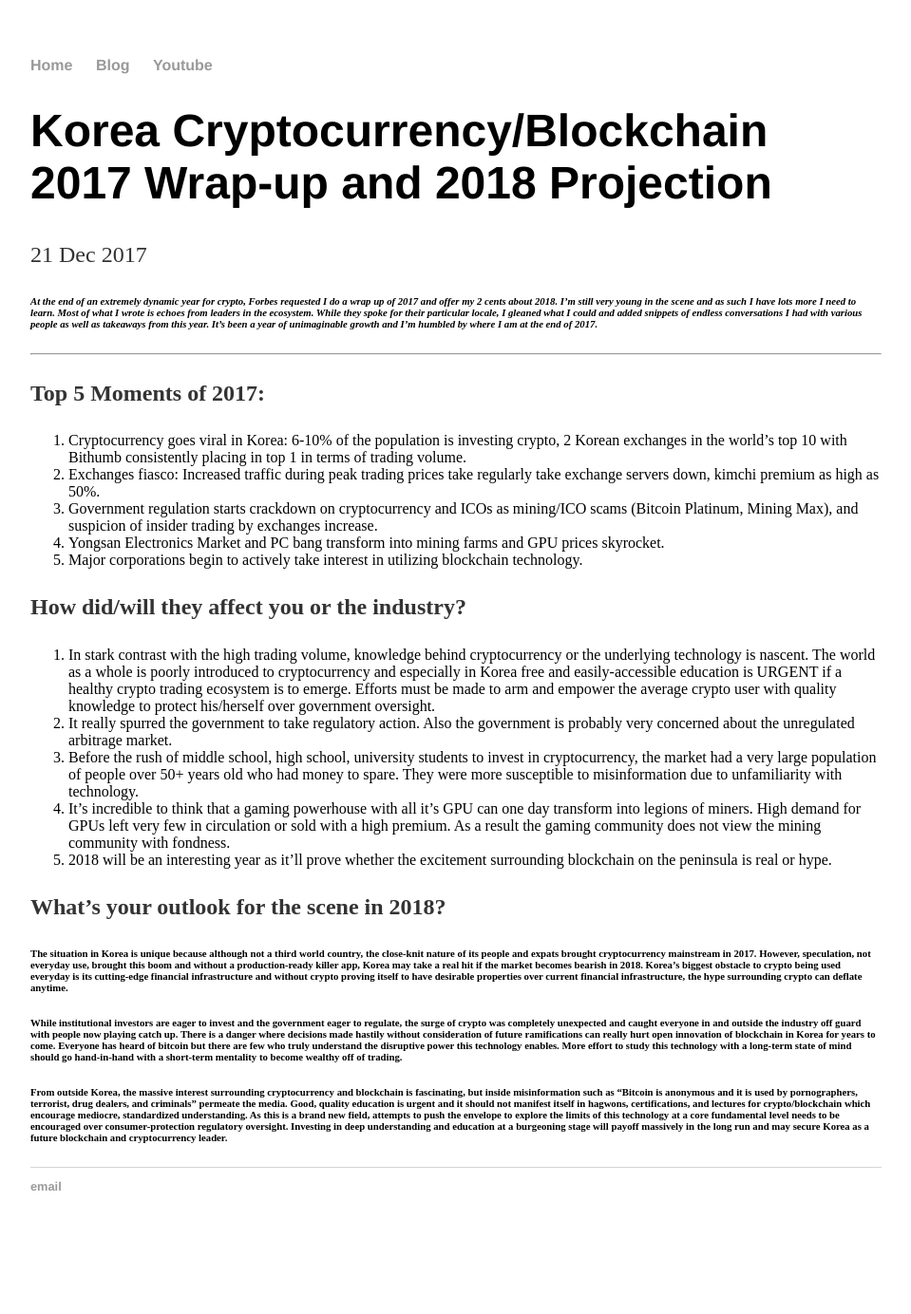
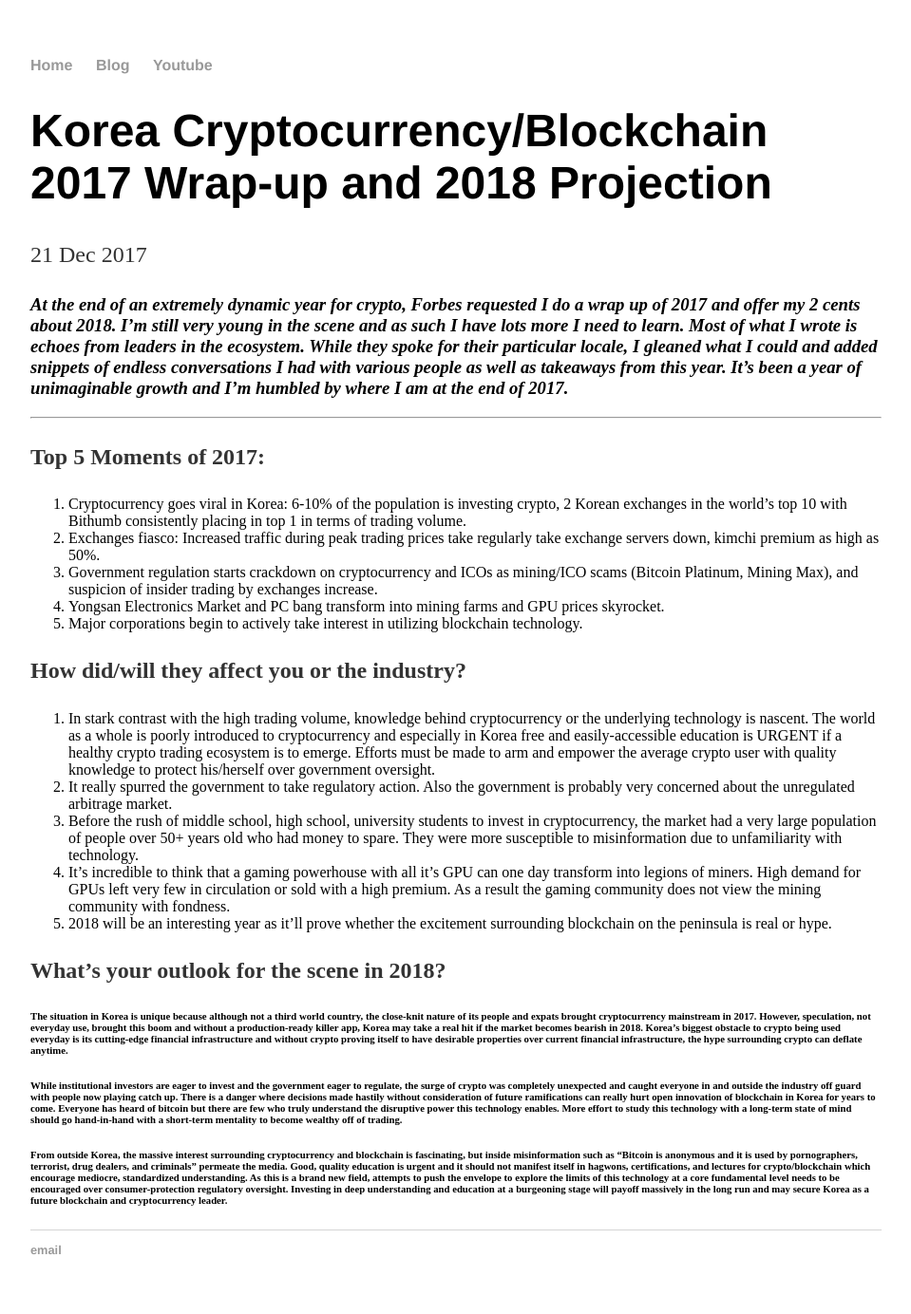
Before and after one commit to matthew-mskim/s3unha.github.io, a Jekyll site: the page built from _posts/2017-12-21-korea-2017-wrapup-2018-projection.md, in a window 1280 px wide. Shown: the whole page at 95% size, without its empty margins (160-1119 px from the left). Built offline with Jekyll 4.4.1, drawn with Linux system fonts in a browser that asks for light colours; before the commit the page ends 1317 px from its top, so only the background shows below that.

```diff
--- a/_posts/2017-12-21-korea-2017-wrapup-2018-projection.md
+++ b/_posts/2017-12-21-korea-2017-wrapup-2018-projection.md
@@ -4,7 +4,7 @@ title: "Korea Cryptocurrency/Blockchain 2017 Wrap-up and 2018 Projection"
 date: 2017-12-21
 ---
 
-###### *At the end of an extremely dynamic year for crypto, Forbes requested I do a wrap up of 2017 and offer my 2 cents about 2018. I'm still very young in the scene and as such I have lots more I need to learn. Most of what I wrote is echoes from leaders in the ecosystem. While they spoke for their particular locale, I gleaned what I could and added snippets of endless conversations I had with various people as well as takeaways from this year. It's been a year of unimaginable growth and I'm humbled by where I am at the end of 2017.*
+### *At the end of an extremely dynamic year for crypto, Forbes requested I do a wrap up of 2017 and offer my 2 cents about 2018. I'm still very young in the scene and as such I have lots more I need to learn. Most of what I wrote is echoes from leaders in the ecosystem. While they spoke for their particular locale, I gleaned what I could and added snippets of endless conversations I had with various people as well as takeaways from this year. It's been a year of unimaginable growth and I'm humbled by where I am at the end of 2017.*
 
 ***
 __Top 5 Moments of 2017:__
```
